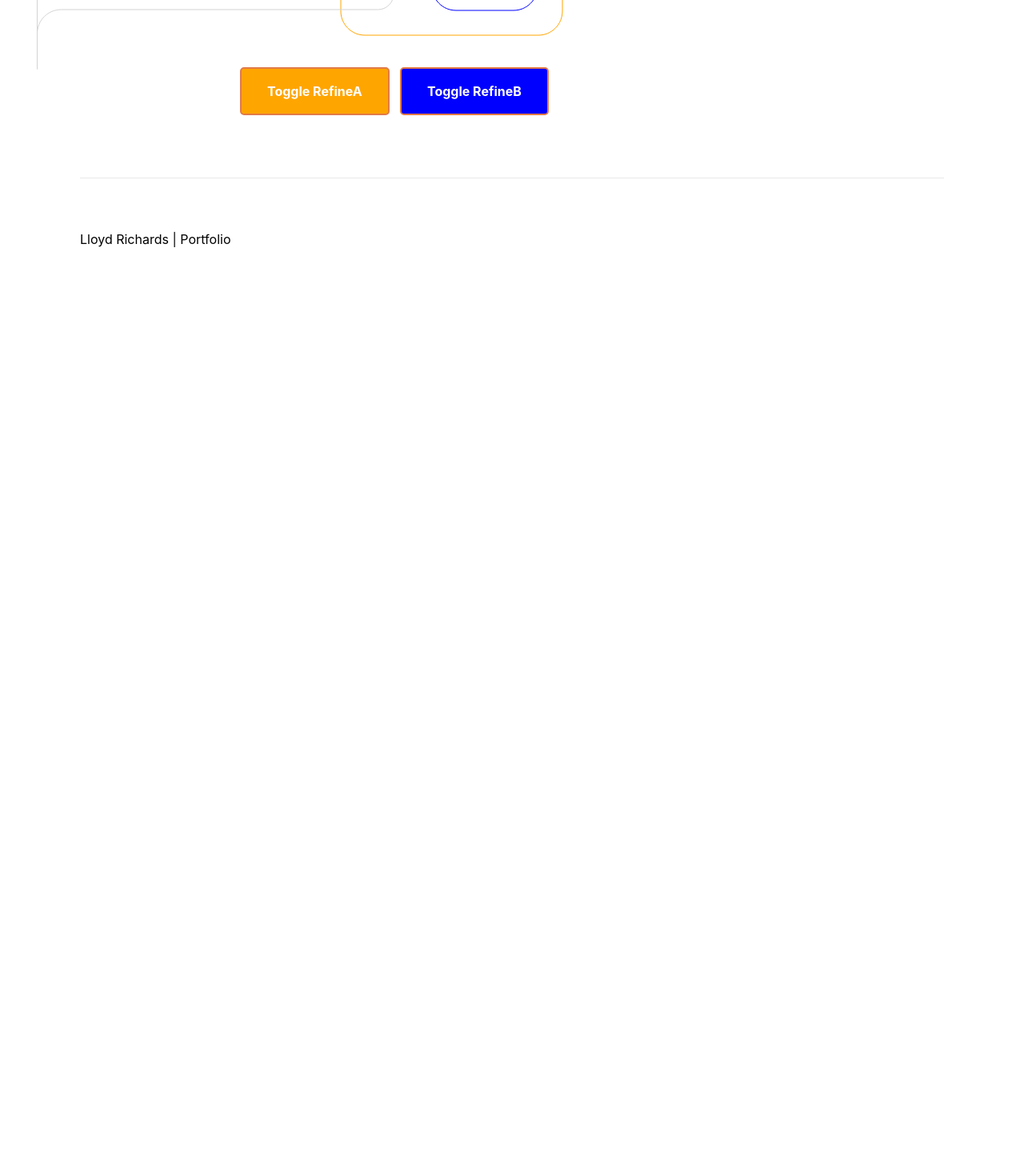
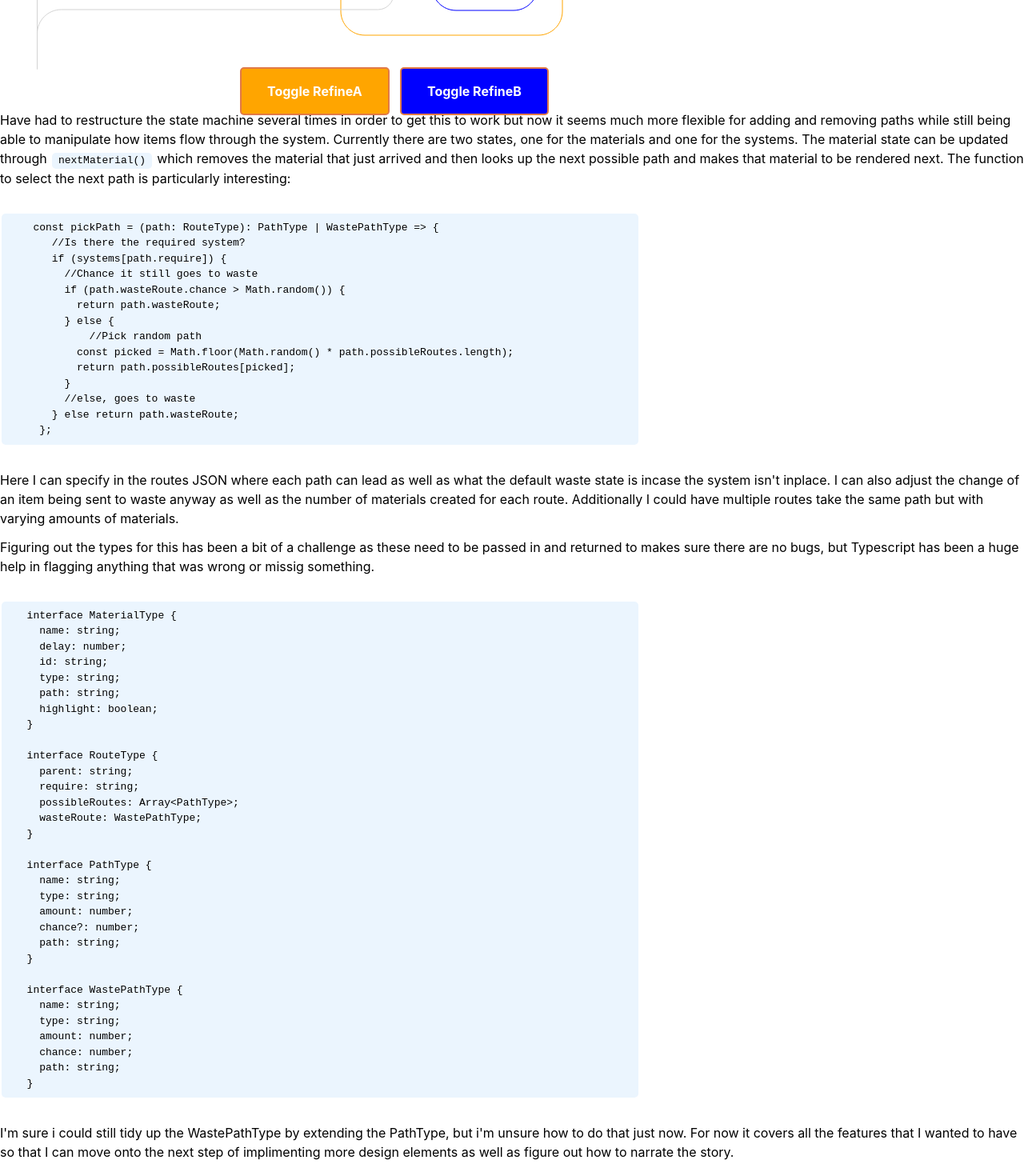
Before and after one commit to lloydrichards/proj_portfolio-website, a Next.js app: page /experiment/008 in a window 1280 px wide. Shown: the part 2300-3770 px from the top of the page at 80% size. Before the commit the page ends 2659 px from the top, so only its background shows below. Built offline with nearby package versions, Linux system fonts and the light colour scheme.

Commit message:
feat: Blog Post

```diff
--- a/pages/experiment/008.tsx
+++ b/pages/experiment/008.tsx
@@ -225,13 +225,12 @@ export const Experiment007 = () => {
       if (path.wasteRoute.chance > Math.random()) {
         return path.wasteRoute;
       } else {
+        //Pick random path
         const picked = Math.floor(Math.random() * path.possibleRoutes.length);
         return path.possibleRoutes[picked];
       }
+      //else, goes to waste
     } else return path.wasteRoute;
-    //Pick random path
-
-    //else, goes to waste
   };
 
   const nextPath = (item: MaterialType) => {
@@ -619,6 +618,91 @@ export const Experiment007 = () => {
           </svg>
         </div>
       </div>
+      <p>
+        Have had to restructure the state machine several times in order to get
+        this to work but now it seems much more flexible for adding and removing
+        paths while still being able to manipulate how items flow through the
+        system. Currently there are two states, one for the materials and one
+        for the systems. The material state can be updated through{" "}
+        <code>nextMaterial()</code> which removes the material that just arrived
+        and then looks up the next possible path and makes that material to be
+        rendered next. The function to select the next path is particularly
+        interesting:
+      </p>
+      <pre>
+        <code>
+          {` const pickPath = (path: RouteType): PathType | WastePathType => {
+    //Is there the required system?
+    if (systems[path.require]) {
+      //Chance it still goes to waste
+      if (path.wasteRoute.chance > Math.random()) {
+        return path.wasteRoute;
+      } else {
+          //Pick random path
+        const picked = Math.floor(Math.random() * path.possibleRoutes.length);
+        return path.possibleRoutes[picked];
+      }
+      //else, goes to waste
+    } else return path.wasteRoute;
+  };`}
+        </code>
+      </pre>
+      <p>
+        Here I can specify in the routes JSON where each path can lead as well
+        as what the default waste state is incase the system isn't inplace. I
+        can also adjust the change of an item being sent to waste anyway as well
+        as the number of materials created for each route. Additionally I could
+        have multiple routes take the same path but with varying amounts of
+        materials.
+      </p>
+      <p>
+        Figuring out the types for this has been a bit of a challenge as these
+        need to be passed in and returned to makes sure there are no bugs, but
+        Typescript has been a huge help in flagging anything that was wrong or
+        missig something.
+      </p>
+      <pre>
+        <code>
+          {`interface MaterialType {
+  name: string;
+  delay: number;
+  id: string;
+  type: string;
+  path: string;
+  highlight: boolean;
+}
+
+interface RouteType {
+  parent: string;
+  require: string;
+  possibleRoutes: Array<PathType>;
+  wasteRoute: WastePathType;
+}
+
+interface PathType {
+  name: string;
+  type: string;
+  amount: number;
+  chance?: number;
+  path: string;
+}
+
+interface WastePathType {
+  name: string;
+  type: string;
+  amount: number;
+  chance: number;
+  path: string;
+}`}
+        </code>
+      </pre>
+      <p>
+        I'm sure i could still tidy up the WastePathType by extending the
+        PathType, but i'm unsure how to do that just now. For now it covers all
+        the features that I wanted to have so that I can move onto the next step
+        of implimenting more design elements as well as figure out how to
+        narrate the story.
+      </p>
     </Layout>
   );
 };
--- a/pages/index.tsx
+++ b/pages/index.tsx
@@ -46,6 +46,11 @@ const IndexPage: React.FC = () => (
           <a>007 - Little SVG System</a>
         </Link>
       </li>
+      <li>
+        <Link href="/experiment/008">
+          <a>008 - Restructure the Assembly Line</a>
+        </Link>
+      </li>
     </ul>
   </Layout>
 );
```
